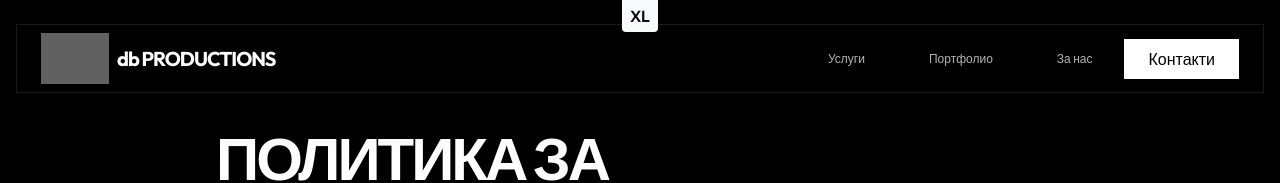
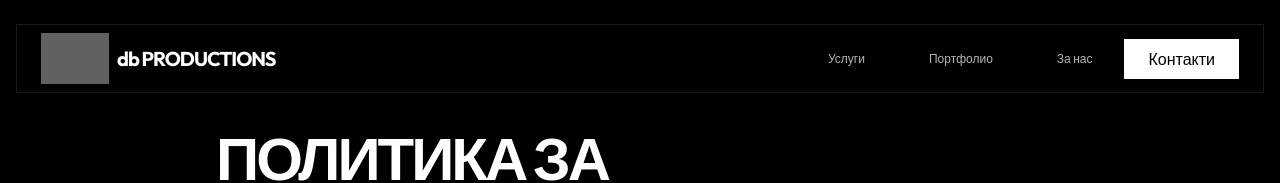
Before and after one commit to Ethereumistic/db-prod, a Next.js app: page /privacy-policy in a window 1280 px wide. Shown: the top 183 px of the page. Built offline with nearby package versions, Linux system fonts and the light colour scheme; grey boxes are pictures that could not be loaded.

Commit message:
changes about

```diff
--- a/app/(website)/layout.tsx
+++ b/app/(website)/layout.tsx
@@ -11,7 +11,7 @@ export default function WebsiteLayout({
         <>
             <Navbar />
             <main className="min-h-screen">
-                <BreakpointDisplay />
+                {/* <BreakpointDisplay /> */}
                 {children}
             </main>
             <Footer />
--- a/components/sections/about.tsx
+++ b/components/sections/about.tsx
@@ -43,7 +43,7 @@ const owners = [
         role: "Продуцент, Сценарист & Инфлуенсър",
         image: "dido.png",
         description: "Експерт в медийната продукция и журналистиката, фокусиран върху вдъхновяващи и смислени истории.",
-        fullBio: "Дилян съчетава образование от Coventry University с опит в Нова телевизия като репортер на „Здравей, България“. Той е гласът на смисленото съдържание, фокусиран върху истории, които вдъхновяват и информират.",
+        fullBio: "Дилян обединява кинообразованието си от Coventry University с журналистическия си опит в „Здравей, България“ по Нова телевизия. Като глас на смисленото съдържание, той се фокусира върху истории, които вдъхновяват и информират.",
         highlights: [
             { label: "Образование", value: "Coventry University (UK) – Кино и Телевизия" },
             { label: "Медиен опит", value: "Репортер в „Здравей, България“ (Нова ТВ)" },
```
